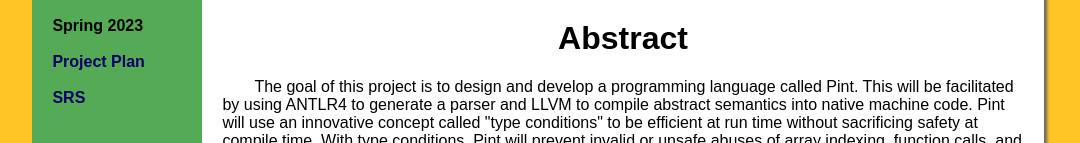
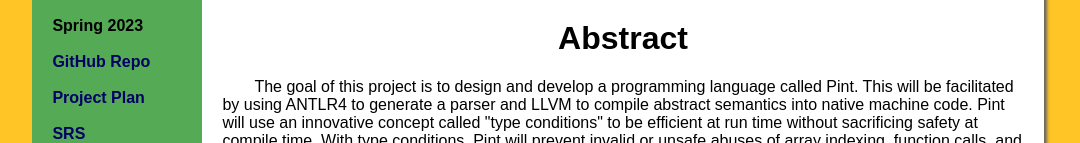
Before and after one commit to pint-plang/pint-plang.github.io, a plain HTML site: page index.html in a window 1280 px wide. Shown: the part 260-403 px from the top of the page, without its empty margins (102-1182 px from the left). Drawn offline with Linux system fonts and the light colour scheme.

Commit message:
Added GitHub link

```diff
--- a/index.html
+++ b/index.html
@@ -22,6 +22,7 @@
     <nav>
     <ul>
       <li>Spring 2023</li><br>
+      <li><a href="https://www.github.com/pint-plang/pint-lang" target="_blank">GitHub Repo</a></li><br>
       <li><a href="ProjectPlan.pdf" target="_blank">Project Plan</a></li><br>
       <li><a href="SRS.pdf" target="_blank">SRS</a></li><br>
 
```
